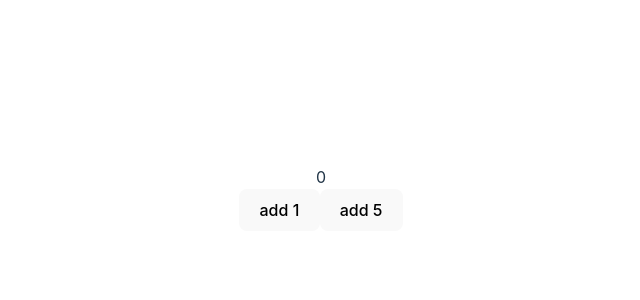
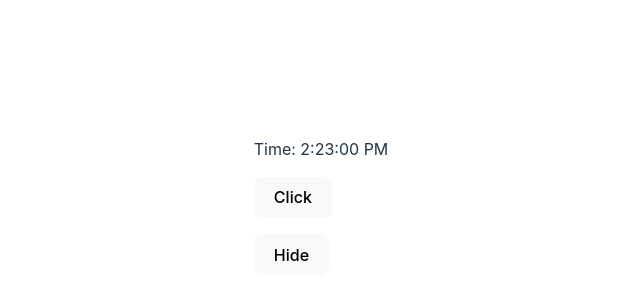
Before and after one commit to masud-rana44/React-Practice, a React (Vite) app: page / in a window 1280 px wide. Shown: the part 202-502 px from the top of the page, without its empty margins (319-959 px from the left). Built offline with nearby package versions, Linux system fonts and the light colour scheme.

Commit message:
after l-20

```diff
--- a/src/App.jsx
+++ b/src/App.jsx
@@ -1,16 +1,19 @@
-import React from 'react';
-import "./App.css";
+import React, { useState } from 'react';
 import Counter from './components/Counter';
 
-class App extends React.Component {
+const App = () => {
+  const [show, setShow] = useState(true);
 
-  render () {
-    return (
-      <>
-        <Counter />
-      </>
-  );
+  const handleClick = () => {
+    setShow((show) => !show);
   }
+
+  return (
+    <>
+      { show && <Counter/>}
+      <button type='button' onClick={handleClick}>{show ? 'Hide' : 'Show'}</button>
+    </>
+  )
 }
 
-export default App;
+export default App
--- a/src/components/Counter.jsx
+++ b/src/components/Counter.jsx
@@ -1,25 +1,40 @@
-import React, { useState } from 'react';
+import { useEffect, useState } from 'react';
 
-const Counter = () => {
+export default function Counter () {
   const [count, setCount] = useState(0);
+  const [date, setDate] = useState(new Date());
 
-  const addFive = () => {
-    for(let i = 0; i < 5; i++)  {
-      setCount((prevCount) => {
-        return prevCount + 1;
-      });
+  // This function call on every render
+  useEffect(() => {
+    console.log('counter rendered');
+    document.title = `Clicked ${count} times`
+  }, [count]);
+
+  useEffect(() => {
+    console.log('Timer started');
+    const interval = setInterval(tick, 1000);
+
+
+    // Do this cleanup
+    return () => {
+      console.log('Timer stopped');
+      clearInterval(interval);
     }
+  }, [])
+
+  const tick = () => {
+    console.log('Tick executed')
+    setDate(new Date());
   }
 
   return (
-    <div>
-      {count}
       <div>
-        <button type='button' onClick={() => setCount(count + 1)}>add 1</button>
-        <button type='button' onClick={addFive}>add 5</button>
+        <p>Time: {date.toLocaleTimeString()}</p>
+        <p>
+          <button type='button' onClick={() => {
+            setCount((count) => count + 1)
+          }}>Click</button>
+        </p>
       </div>
-    </div>
-  )
+    )
 }
-
-export default Counter
--- a/src/index.css
+++ b/src/index.css
@@ -26,6 +26,8 @@ a:hover {
 body {
   margin: 0;
   display: flex;
+  align-items: center;
+  justify-content: center;
   place-items: center;
   min-width: 320px;
   min-height: 100vh;
```
Also changed, not shown: src/components/CounterClass.jsx (added, +49 -0 lines), src/components/Todo.jsx (deleted, +0 -23 lines), src/components/TodoClass.jsx (deleted, +0 -32 lines).
